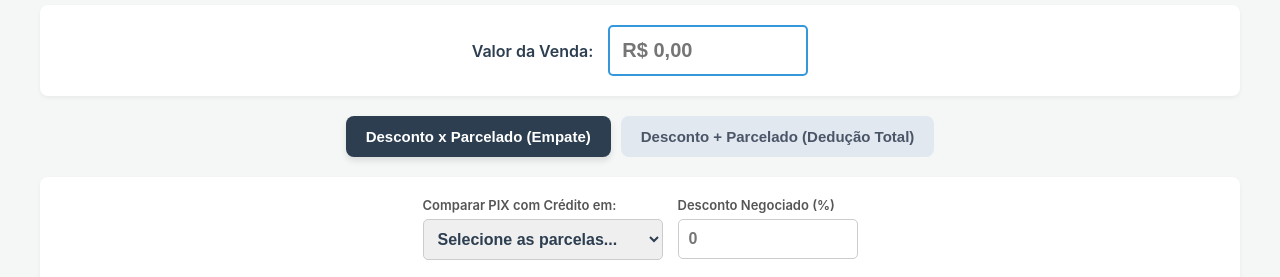
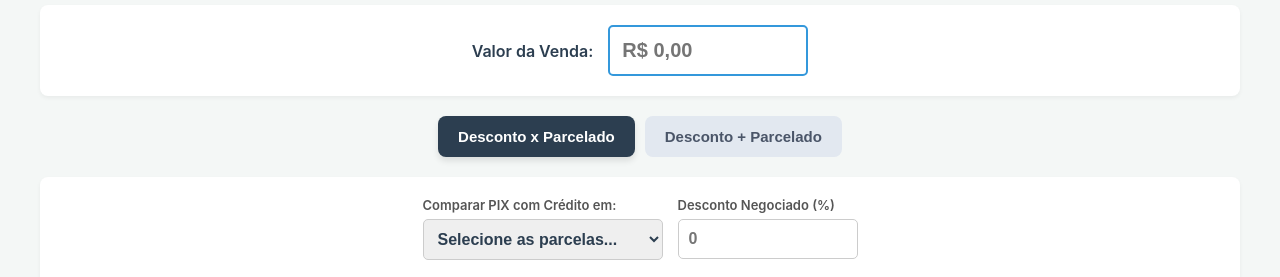
Before and after one commit to tamandarett/desconto, a plain HTML site: page index.html in a window 1280 px wide. Shown: the part 78-355 px from the top of the page. Drawn offline with Linux system fonts and the light colour scheme.

Commit message:
Update index.html

```diff
--- a/index.html
+++ b/index.html
@@ -305,8 +305,8 @@
             </div>
 
             <div class="tabs">
-                <button type="button" class="tab-btn active" onclick="openTab('tab-comparativo', this)">Desconto x Parcelado (Empate)</button>
-                <button type="button" class="tab-btn" onclick="openTab('tab-acumulado', this)">Desconto + Parcelado (Dedução Total)</button>
+                <button type="button" class="tab-btn active" onclick="openTab('tab-comparativo', this)">Desconto x Parcelado</button>
+                <button type="button" class="tab-btn" onclick="openTab('tab-acumulado', this)">Desconto + Parcelado</button>
             </div>
 
             <!-- ABA 1: DESCONTO X PARCELADO -->
```
